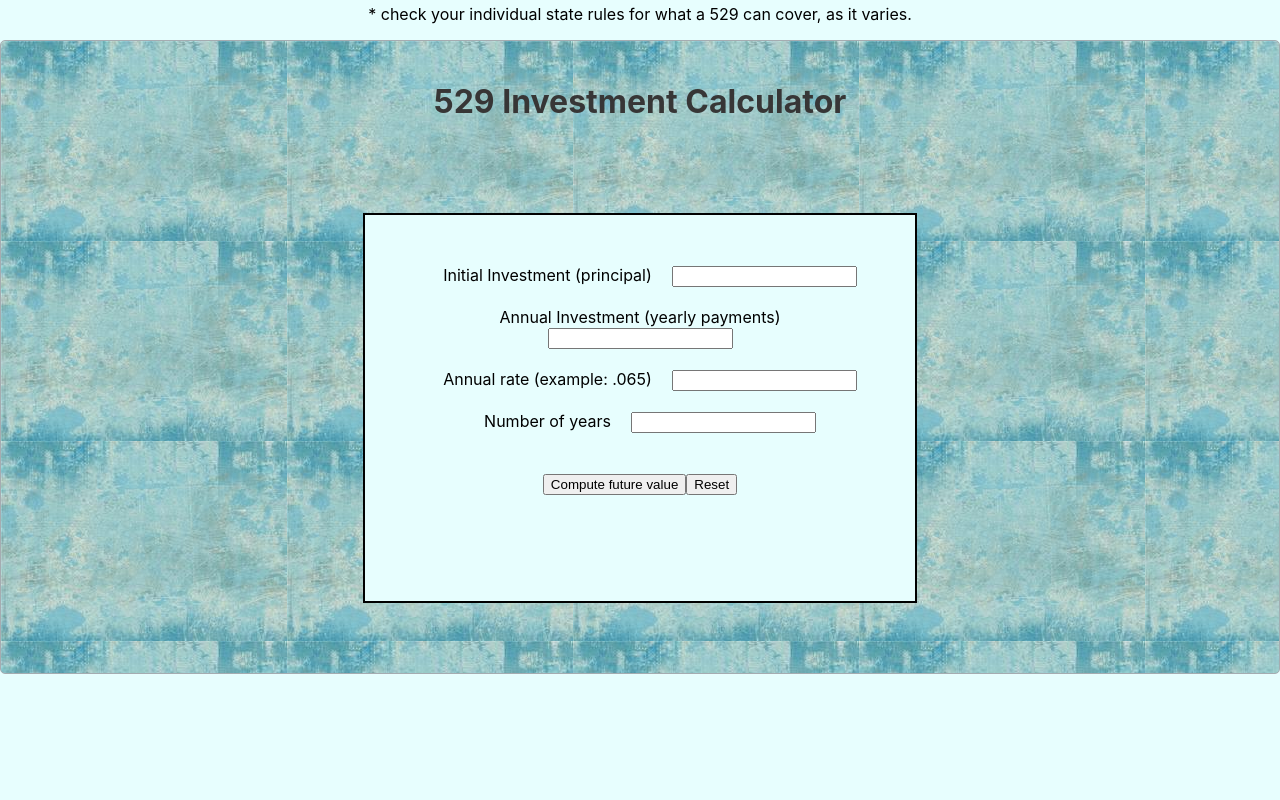
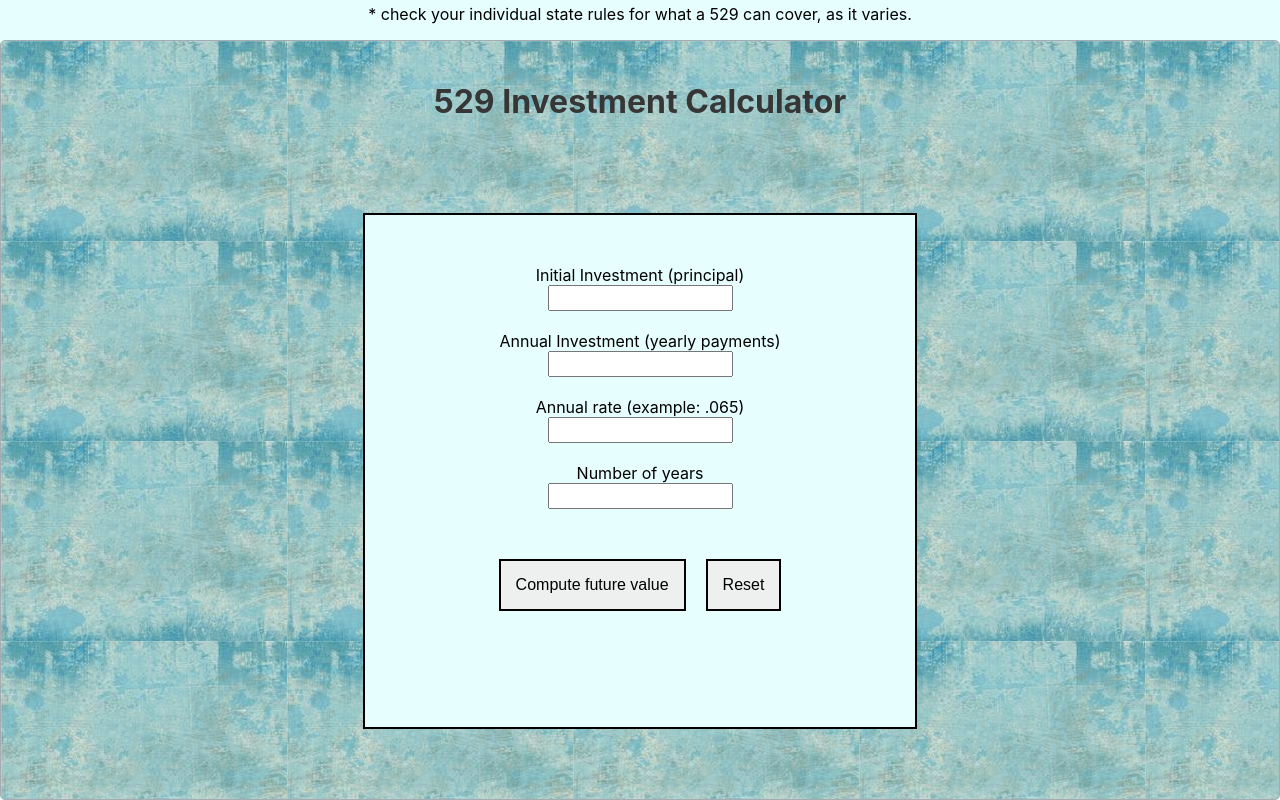
Before and after one commit to mntjones/asterlabs, a React (Create React App) app: page / in a window 1280 px wide. Shown: the part 486-1286 px from the top of the page. Before the commit the page ends 1160 px from the top, so only its background shows below. Built offline with nearby package versions, Linux system fonts and the light colour scheme.

Commit message:
css for calculator buttons

```diff
--- a/src/Calculator.js
+++ b/src/Calculator.js
@@ -34,7 +34,6 @@ function computeFutureValue(principal, annualInvestment, annualRate, years) {
 		f = (f + hold) * (1 + annualRate);
 
 	}
-
 
  	console.log(f)
 	return f.toFixed(2);
@@ -74,10 +73,10 @@ class Calculator extends Component {
 					<label>Number of years</label>
 					<input type="text" id="years"/><br/> <br/>
 					<br/>
-
+					<div className="buttons">
 					<button type="submit">Compute future value</button>
 					<button type="reset" value="Reset form" onClick={this.reset}>Reset</button>
-
+					</div>
 				</form>
 				<br/><br/>
 				<p id="outputDiv"></p>
--- a/src/style/Calculator.css
+++ b/src/style/Calculator.css
@@ -16,9 +16,30 @@
 }
 
 label {
-	padding: 20px;
+	display: block;
+}
+
+input {
+	height: 20px;
 }
 
 .form-div p {
 	background: #EEEFEF;
 }
+
+button {
+  background-color: #EEEFEF;
+  border: 2px solid;
+  padding: 15px;
+  margin: 10px;
+  text-align: center;
+  text-decoration: none;
+  display: block;
+  font-size: 16px;
+}
+
+.buttons {
+	display: flex;
+  align-items: center;
+  justify-content: center;
+}
```
